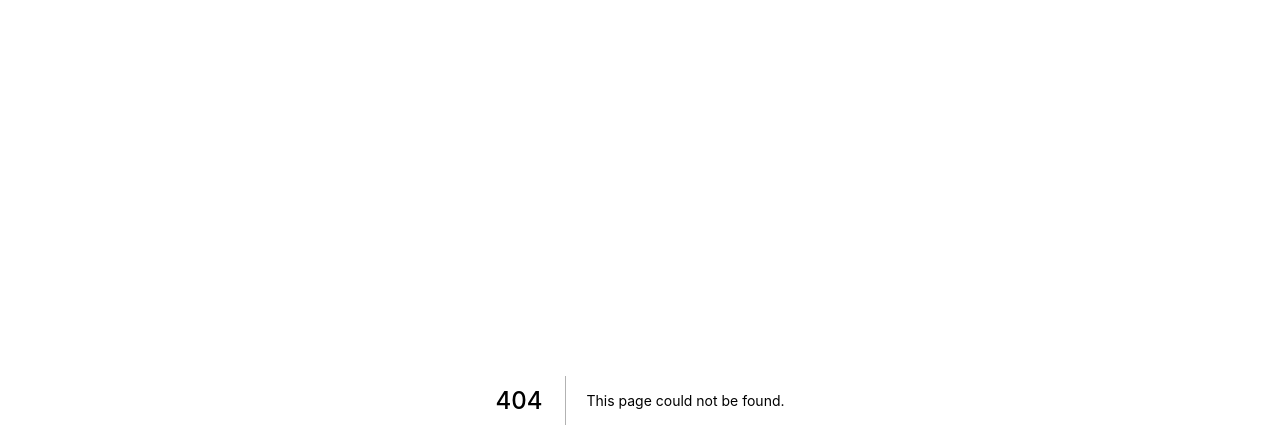
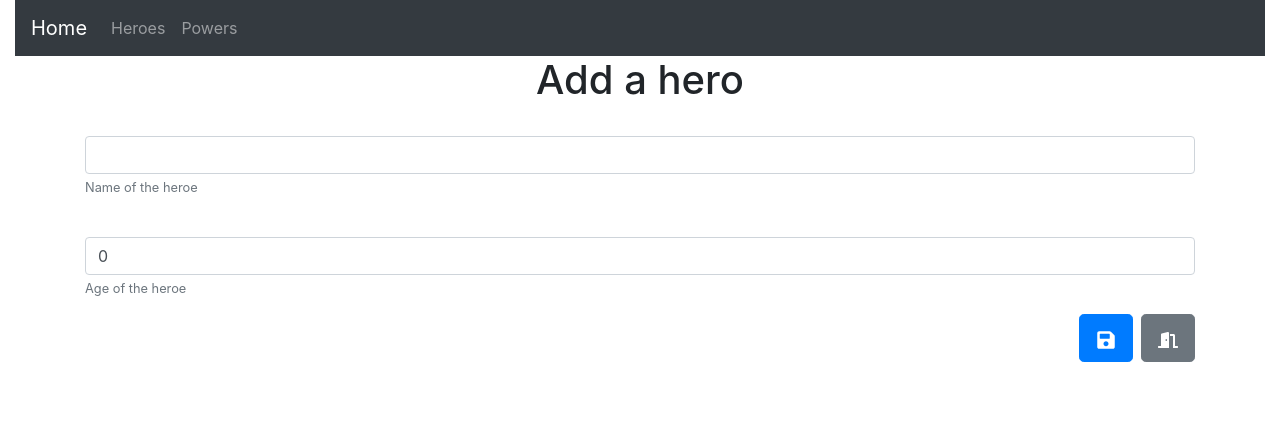
Before and after one commit to robrig92/superheroes-app, a Next.js app: page /heroes/new in a window 1280 px wide. Before the commit this address had no page. Shown: the top 448 px of the page. Built offline with nearby package versions, Linux system fonts and the light colour scheme.

Commit message:
adding the new heroes form

```diff
--- /dev/null
+++ b/components/heroes/form.js
@@ -0,0 +1,28 @@
+import { Container } from "reactstrap"
+import { useState } from 'react'
+import { SaveButton, SimpleBackButton } from '../forms/buttons';
+
+export default function Form({ heroe, handleSunbit }) {
+    const [currentHeroe, setHeroe] = useState({...heroe})
+
+    return (
+        <Container>
+            <form>
+                <div className="form-group">
+                    <label htmlFor="name"></label>
+                    <input type="text" className="form-control" name="name" aria-describeby="nameHelp" value={currentHeroe.name || ''}/>
+                    <small id="nameHelp" className="form-text text-muted">Name of the heroe</small>
+                </div>
+                <div className="form-group">
+                    <label htmlFor="age"></label>
+                    <input type="number" className="form-control" name="age" aria-describeby="ageHelp" value={currentHeroe.age || 0}/>
+                    <small id="ageHelp" className="form-text text-muted">Age of the heroe</small>
+                </div>
+                <div className="form-group text-right">
+                    <SaveButton/>
+                    <SimpleBackButton href="/heroes"/>
+                </div>
+            </form>
+        </Container>
+    )
+}
--- /dev/null
+++ b/pages/heroes/new.js
@@ -0,0 +1,11 @@
+import Form from "../../components/heroes/form";
+import Layout from '../../components/layout';
+
+
+export default function New() {
+    return (
+        <Layout title="Add a hero" enabled="heroes">
+            <Form heroe={{}}/>
+        </Layout>
+    )
+}
```
